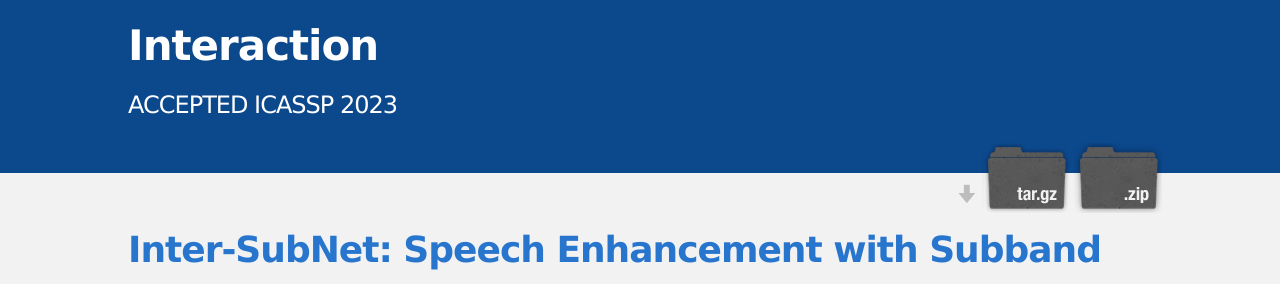
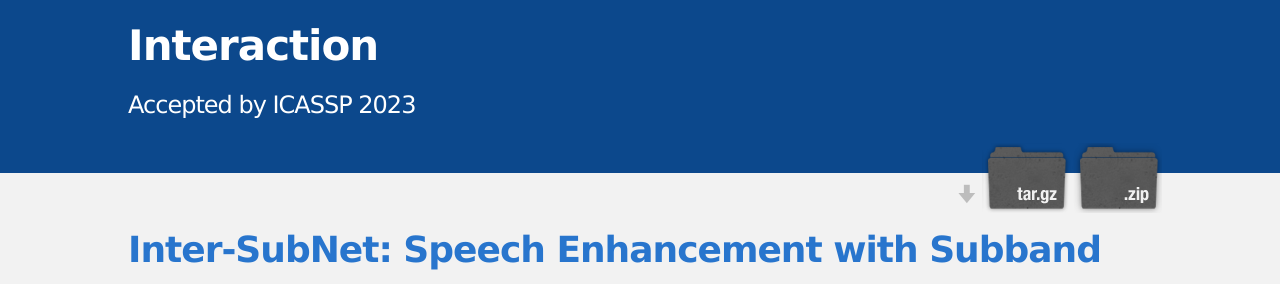
Before and after one commit to RookieJunChen/Inter-SubNet_demo, a Jekyll site: the page built from index.md, in a window 1280 px wide and 900 px high. Shown: the part 214-498 px from the top of the window. Built offline with Jekyll 4.4.1, drawn with Linux system fonts in a browser that asks for light colours; our own code applies the rules of GitHub Pages for plain Markdown files.

Commit message:
update acceptence

```diff
--- a/_config.yml
+++ b/_config.yml
@@ -1,5 +1,5 @@
 title: "Inter-SubNet: Speech Enhancement with Subband Interaction"
-description: ACCEPTED ICASSP 2023
+description: Accepted by ICASSP 2023
 show_downloads: true
 google_analytics:
 theme: jekyll-theme-slate
```
